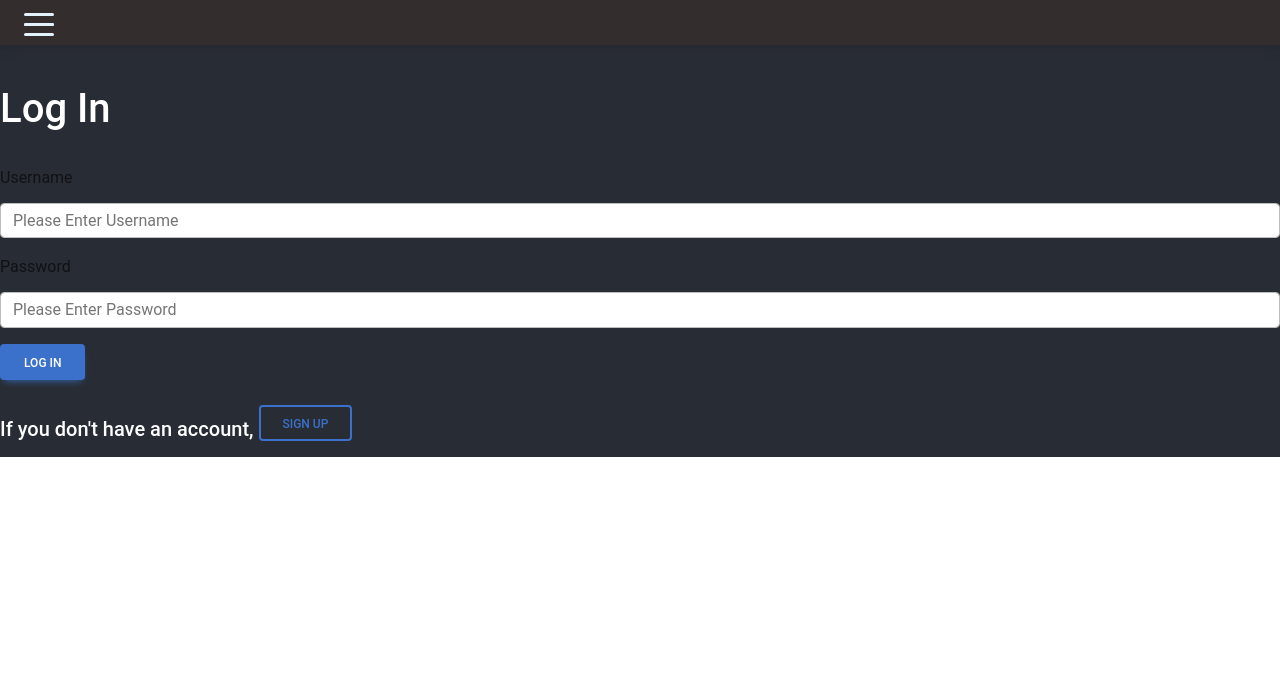
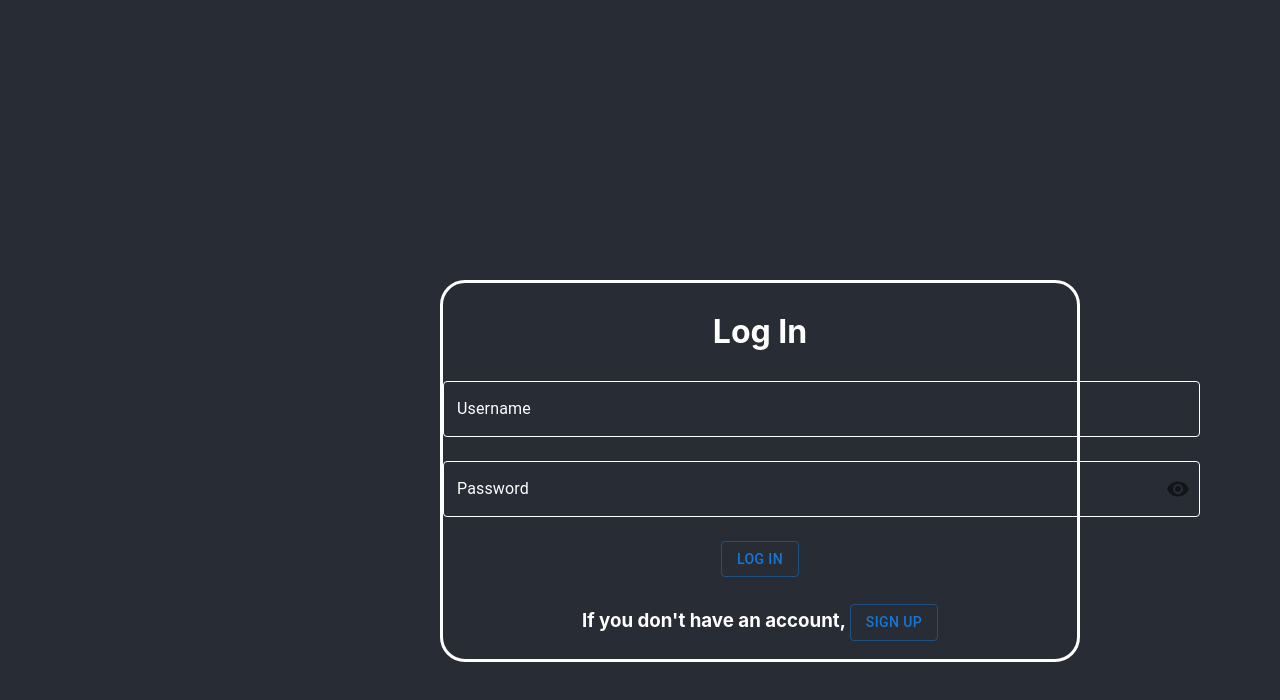
Before and after one commit to wgriffey/personal-finance-app-frontend, a React (Create React App) app in the folder personal-finance-app-front-end-typescript/: page /login in a window 1280 px wide. Shown: the top 700 px of the page. Built offline with nearby package versions, Linux system fonts and the light colour scheme.

Commit message:
Utilizing MUI design system and updated log in

```diff
--- a/personal-finance-app-front-end-typescript/package.json
+++ b/personal-finance-app-front-end-typescript/package.json
@@ -3,6 +3,10 @@
   "version": "0.1.0",
   "private": true,
   "dependencies": {
+    "@emotion/react": "^11.10.5",
+    "@emotion/styled": "^11.10.5",
+    "@mui/icons-material": "^5.11.0",
+    "@mui/material": "^5.11.4",
     "@testing-library/jest-dom": "^5.16.5",
     "@testing-library/react": "^13.4.0",
     "@testing-library/user-event": "^13.5.0",
@@ -10,8 +14,6 @@
     "@types/node": "^16.18.11",
     "@types/react": "^18.0.26",
     "@types/react-dom": "^18.0.10",
-    "bootstrap": "^5.2.3",
-    "mdb-react-ui-kit": "^5.1.0",
     "react": "^18.2.0",
     "react-cookie": "^4.1.1",
     "react-dom": "^18.2.0",
--- a/personal-finance-app-front-end-typescript/src/App.css
+++ b/personal-finance-app-front-end-typescript/src/App.css
@@ -2,6 +2,7 @@
   background-color: #282c34;
   color: white;
   overflow: hidden;
+  min-height: 100vh;
 }
 
 .App-link {
--- a/personal-finance-app-front-end-typescript/src/components/Login.tsx
+++ b/personal-finance-app-front-end-typescript/src/components/Login.tsx
@@ -2,11 +2,18 @@ import React, { useEffect, useState } from 'react'
 import APIService from '../APIService'
 import { useCookies } from 'react-cookie'
 import {useNavigate} from 'react-router-dom'
+import Grid from '@mui/material/Unstable_Grid2';
+import TextField from '@mui/material/TextField';
+import FormControl from '@mui/material/FormControl';
+import Visibility from '@mui/icons-material/Visibility';
+import VisibilityOff from '@mui/icons-material/VisibilityOff';
+import { Alert, Box, Button, IconButton, InputAdornment, InputLabel, OutlinedInput } from '@mui/material';
 
 function Login() {
 
     const [username, setUsername] = useState('')
     const [password, setPassword] = useState('')
+    const [showPassword, setShowPassword] = React.useState(false);
     const [email, setEmail] = useState('')
     const [isLogin, setIsLogin] = useState(true)
     const [isLoginError, setIsLoginError] = useState(false)
@@ -18,6 +25,12 @@ function Login() {
             navigate('/')
         }
     }, [userToken])
+
+    const handleClickShowPassword = () => setShowPassword((show) => !show);
+
+    const handleMouseDownPassword = (event: React.MouseEvent<HTMLButtonElement>) => {
+      event.preventDefault();
+    };
 
     const onLogIn = () => {
         APIService.LogInUser({username, password})
@@ -40,33 +53,73 @@ function Login() {
 
   return (
     <div className='App'>
-        {isLogin ? <h1 className='pb-4 pt-4'>Log In</h1> : <h1 className='pb-4 pt-4'>Register</h1>}
+        <Grid container rowSpacing={2}
+            justifyContent="center"
+            flexDirection='row'
+            alignItems='center'
+            sx={{textAlign: 'center', mt: 35, ml: 55, border: 1, borderRadius: '25px', borderWidth: '3px', width: '50%'}}>
+                <Grid xs={12}>
+                    {isLogin ? <h1 style={{textAlign:'center'}} className='pb-4 pt-4'>Log In</h1> : <h1 className='pb-4 pt-4'>Register</h1>}
+                    <FormControl sx={{mt: 1, width: '75ch'}} variant='outlined'>
+                        <InputLabel sx={{color: 'white'}} htmlFor='username' error = {isLoginError}>Username</InputLabel>
+                        <OutlinedInput
+                        id='username'
+                        label='Username'
+                        sx={{fieldset: {borderColor: 'white'}, color: 'white'}}
+                        onChange={(e) => setUsername(e.target.value)}
+                        error = {isLoginError}
+                        />
+                    </FormControl>
+                </Grid>
 
-        <div className='mb-3'>
-            <label htmlFor='username' className='form-label'>Username</label>
-            <input type='text' className='form-control form-text' id='username' placeholder='Please Enter Username' onChange={(e) => setUsername(e.target.value)}/>
-        </div>
-        {!isLogin ?
-                <div className='mb-3'>
-                    <label htmlFor='email' className='form-label'>E-mail</label>
-                    <input type='email' className='form-control form-text' id='email' placeholder='Please Enter E-mail Address' onChange={(e) => setEmail(e.target.value)}/>
-                </div>
-        : null}
-        <div className='mb-3'>
-            <label htmlFor='password' className='form-label'>Password</label>
-            <input type='password' className='form-control form-text' id='password' placeholder='Please Enter Password' onChange={(e) => setPassword(e.target.value)}/>
-        </div>
+                {!isLogin ?
+                    <Grid xs={12}>
+                        <FormControl sx={{mt: 1, width: '75ch'}} variant='outlined'>
+                            <InputLabel sx={{color: 'white'}} htmlFor='email' error = {isLoginError}>E-mail</InputLabel>
+                            <OutlinedInput type='email' id='email' sx={{fieldset: {borderColor: 'white', }, color: 'white'}} label='E-mail' onChange={(e) => setEmail(e.target.value)} error = {isLoginError}/>
+                        </FormControl>
+                    </Grid>
+                : null}
 
-        {isLoginError ? <p className='text text-bg-danger'>You have entered an invalid username or password!</p> : null}
+                <Grid xs={12}>
+                    <FormControl sx={{mt: 1, width: '75ch'}} variant='outlined'>
+                        <InputLabel sx={{color: 'white'}} htmlFor='password' error = {isLoginError}>Password</InputLabel>
+                        <OutlinedInput
+                        id='password'
+                        type={showPassword ? 'text' : 'password'}
+                        sx={{fieldset: {borderColor: 'white'}, color: 'white'}}
+                        endAdornment={
+                            <InputAdornment position='end'>
+                                <IconButton
+                                aria-label='Toggle Password Visibility'
+                                onClick={handleClickShowPassword}
+                                onMouseDown={handleMouseDownPassword}
+                                edge='end'>
+                                    {showPassword ? <VisibilityOff /> : <Visibility />}
+                                </IconButton>
+                            </InputAdornment>
+                        }
+                        label='Password'
+                        onChange={(e) => setPassword(e.target.value)}
+                        error = {isLoginError}
+                        />
+                    </FormControl>
+                </Grid>
 
-        {isLogin ? <button className='btn btn-primary' onClick={onLogIn}>Log In</button> : <button className='btn btn-primary' onClick={onSignUp}>SignUp</button>}
+                {isLoginError ? <Alert severity="error" sx={{ mt: 1, width: '400px', textAlign: 'center'}}>You have entered an invalid username{isLogin ? ' or password' : ' email, or password'}!</Alert> : null}
 
+                <Grid xs={12}>
+                    {isLogin ? <Button variant="outlined" color="primary" sx={{mt: 1, textAlign: 'center'}} onClick={onLogIn}>Log In</Button> : <Button variant="outlined" color="primary" sx={{mt: 1}} onClick={onSignUp}>SignUp</Button>}
+                </Grid>
 
-        <div className='mb-3'>
-            <br/>
-            {isLogin ? <h5>If you don't have an account, <button className='btn btn-outline-primary' onClick={() => setIsLogin(false)}>Sign Up</button></h5> :
-            <h5>If you have an account, <button className='btn btn-outline-primary' onClick={() => setIsLogin(true)}>Log In</button></h5>}
-        </div>
+                <br/>
+                {isLogin ? <h3>If you don't have an account, <Button variant="outlined" color="primary" onClick={() => {setIsLogin(false); setIsLoginError(false);}}>Sign Up</Button></h3> :
+                <h5>If you have an account, <Button variant="outlined" color="primary" onClick={() => {setIsLogin(true); setIsLoginError(false);}}>Log In</Button></h5>}
+        </Grid>
+
+        <>
+
+        </>
     </div>
   )
 }
--- a/personal-finance-app-front-end-typescript/src/components/NavBar/NavBar.tsx
+++ b/personal-finance-app-front-end-typescript/src/components/NavBar/NavBar.tsx
@@ -1,12 +1,4 @@
 import React, { useState } from 'react';
-import {
-  MDBContainer,
-  MDBCollapse,
-  MDBNavbar,
-  MDBNavbarToggler,
-  MDBIcon,
-  MDBBtn,
-} from 'mdb-react-ui-kit';
 import './NavBar.css';
 
 export default function NavBar() {
@@ -14,77 +6,7 @@ export default function NavBar() {
 
   return (
     <>
-		<section className='mb-3'>
-			<MDBNavbar dark bgColor='dark'>
-				<MDBContainer fluid>
-					<MDBNavbarToggler
-					type='button'
-					className='second-button'
-					data-target='#navbarToggleExternalContent'
-					aria-controls='navbarToggleExternalContent'
-					aria-expanded='false'
-					aria-label='Toggle navigation'
-					onClick={() => setShowNav(!showNav)}
-					>
-						<div className={`animated-icon2 ${showNav && 'open'}`}>
-							<span></span>
-							<span></span>
-							<span></span>
-							<span></span>
-						</div>
-					</MDBNavbarToggler>
-				</MDBContainer>
-			</MDBNavbar>
 
-			<MDBCollapse show={showNav}>
-				<div className='bg-light shadow-3 p-4'>
-					<MDBBtn block className='border-bottom m-0' color='link'>
-					Transactions
-					</MDBBtn>
-					<MDBBtn block className='border-bottom m-0' color='link'>
-					Investments
-					</MDBBtn>
-					<MDBBtn block className='border-bottom m-0' color='link'>
-					Log Out
-					</MDBBtn>
-				</div>
-			</MDBCollapse>
-      </section>
-      {/* <section className='mb-3'>
-        <MDBNavbar>
-          <MDBContainer fluid>
-            <MDBNavbarToggler
-              type='button'
-              className='first-button'
-              data-target='#navbarToggleExternalContent'
-              aria-controls='navbarToggleExternalContent'
-              aria-expanded='false'
-              aria-label='Toggle navigation'
-              onClick={() => setShowAnimated(!showAnimated)}
-            >
-              <div className={`animated-icon1 ${showAnimated && 'open'}`}>
-                <span></span>
-                <span></span>
-                <span></span>
-              </div>
-            </MDBNavbarToggler>
-          </MDBContainer>
-        </MDBNavbar>
-
-        <MDBCollapse show={showAnimated}>
-          <div className='bg-light shadow-3 p-4'>
-            <MDBBtn block className='border-bottom m-0' color='link'>
-              Link 1
-            </MDBBtn>
-            <MDBBtn block className='border-bottom m-0' color='link'>
-              Link 2
-            </MDBBtn>
-            <MDBBtn block className='border-bottom m-0' color='link'>
-              Link 2
-            </MDBBtn>
-          </div>
-        </MDBCollapse>
-      </section> */}
     </>
   );
 }
--- a/personal-finance-app-front-end-typescript/src/components/PlaidLinkButton.tsx
+++ b/personal-finance-app-front-end-typescript/src/components/PlaidLinkButton.tsx
@@ -2,6 +2,8 @@ import React from 'react';
 import { LinkProps } from '../interfaces/LinkProps';
 import { usePlaidLink } from 'react-plaid-link';
 import APIService from '../APIService';
+import Button from '@mui/material/Button';
+
 
 
 function PlaidLinkButton(props: LinkProps) {
@@ -42,9 +44,9 @@ function PlaidLinkButton(props: LinkProps) {
     };
     const { open, ready } = usePlaidLink(config);
     return (
-        <button className='btn btn-outline-success' onClick={() => open()} disabled={!ready}>
+        <Button variant="outlined" color="error" sx={{mt: 1}} onClick={() => open()} disabled={!ready}>
           Link Accounts
-        </button>
+        </Button>
     );
 };
 
--- a/personal-finance-app-front-end-typescript/src/index.tsx
+++ b/personal-finance-app-front-end-typescript/src/index.tsx
@@ -3,8 +3,6 @@ import ReactDOM from 'react-dom/client';
 import './index.css';
 import App from './App';
 import reportWebVitals from './reportWebVitals';
-import 'bootstrap/dist/css/bootstrap.min.css';
-import 'mdb-react-ui-kit/dist/css/mdb.min.css';
 import {BrowserRouter} from 'react-router-dom'
 import {CookiesProvider} from 'react-cookie'
 
```
Also changed, not shown: 2 other files (tests, documents, lock files or other folders).
